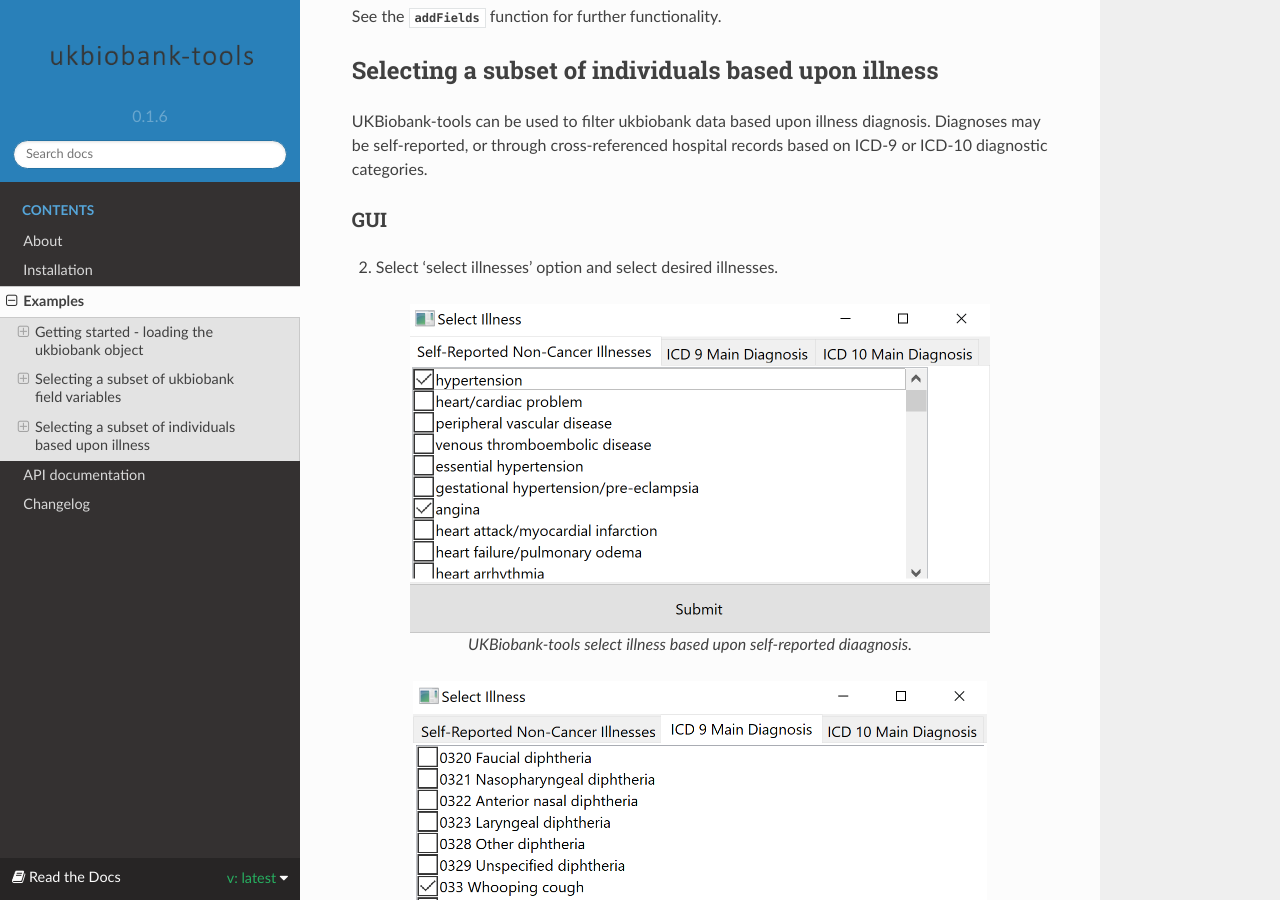
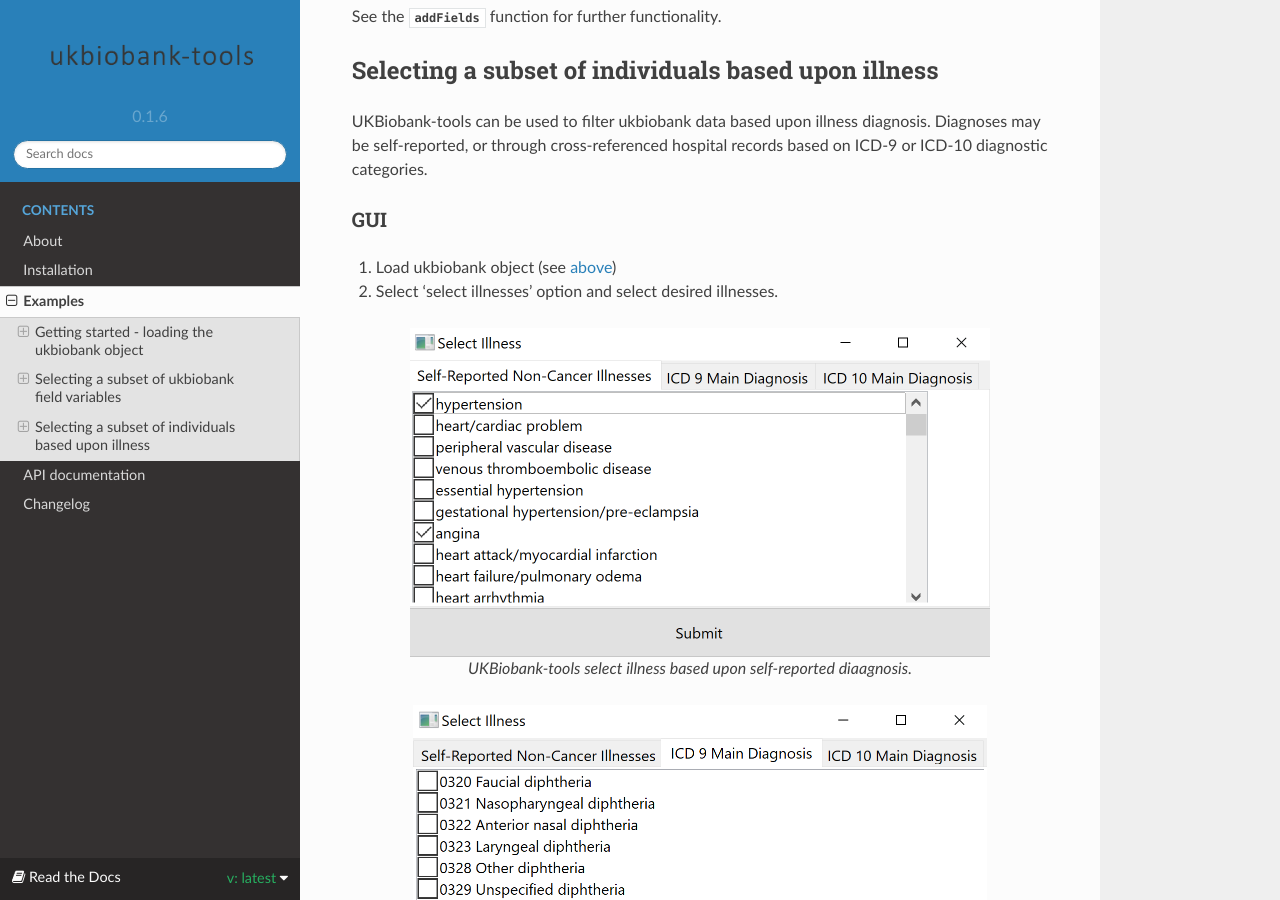
Before and after one commit to jnecus/ukbiobank-tools, a Sphinx documentation site: the page built from docs/examples/examples.rst, in a window 1280 px wide and 900 px high, scrolled down 3485 px. Built offline with Sphinx 7.4.7 and the Read the Docs theme 2.0.0, drawn with Linux system fonts in a browser that asks for light colours.

Commit message:
Update examples.rst

```diff
--- a/docs/examples/examples.rst
+++ b/docs/examples/examples.rst
@@ -166,6 +166,8 @@
 GUI
 ---
 
+1. Load ukbiobank object (see :any:`above <load_ukbiobank_object_label>`)
+
 2. Select 'select illnesses' option and select desired illnesses.
 
 
```
